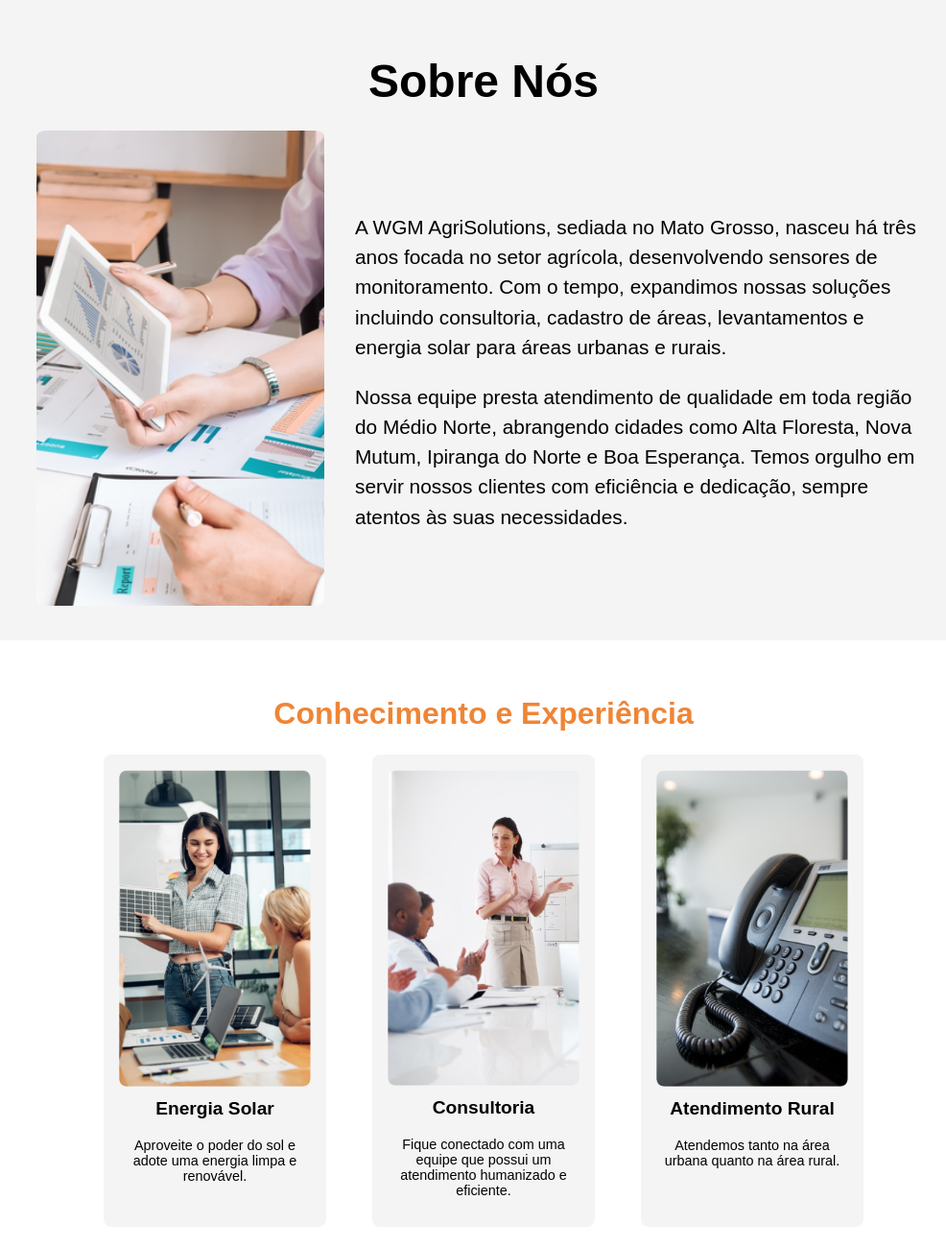
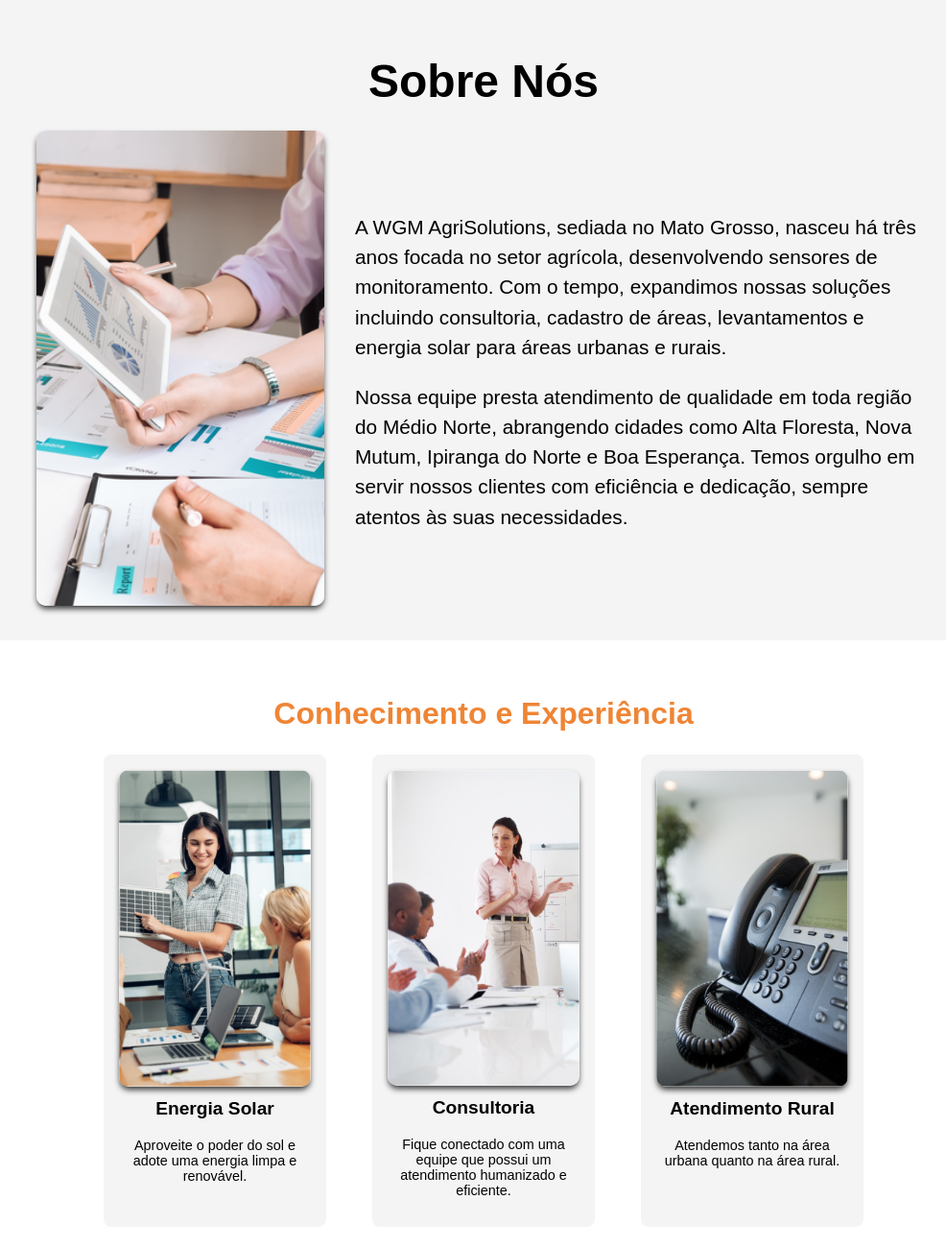
Before and after one commit to wrksystem/academic_extension_project_five, a plain HTML site: page index.html in a window 1280 px wide. Shown: the part 680-1980 px from the top of the page at 96% size, without its empty margins (136-1122 px from the left). Drawn offline with Linux system fonts and the light colour scheme.

Commit message:
mais alterações no css

```diff
--- a/css/styles.css
+++ b/css/styles.css
@@ -118,7 +118,17 @@ nav ul li a:hover::after{
 .about-us .content .image img {
     width: 300px;
     height: auto;
-    border-radius: 8px;
+    border-radius: 10px;
+    overflow: hidden;
+    position: relative;
+    display: inline-block;
+    box-shadow: 0 4px 6px -1px rgba(0, 0, 0, 0.8);
+    background-size: cover;
+    transition: all 0.8s;
+}
+
+.about-us .content .image img:hover {
+    transform: scale(0.9);
 }
 
 .about-us .content .text {
@@ -159,7 +169,17 @@ nav ul li a:hover::after{
 .card img {
     width: 100%;
     height: auto;
-    border-radius: 8px;
+    border-radius: 10px;
+    overflow: hidden;
+    position: relative;
+    display: inline-block;
+    box-shadow: 0 4px 6px -1px rgba(0, 0, 0, 0.8);
+    background-size: cover;
+    transition: all 0.8s;
+}
+
+.card img:hover {
+    transform: scale(0.9);
 }
 
 .card h3 {
@@ -288,6 +308,18 @@ nav ul li a:hover::after{
 ;
 }
 
+.content video{
+    border-radius: 6px;
+    overflow: hidden;
+    position: relative;
+    display: inline-block;
+    box-shadow: 0 4px 6px -1px rgba(0, 0, 0, 1.0);
+}
+
+
+
+
+
 .footer-content {
     display: flex;
     justify-content: space-around;
--- a/index.html
+++ b/index.html
@@ -88,7 +88,7 @@
     </section>
 
     <section class="who-we-are">
-        <h2>Quem Somos?</h2>
+        <h2>Nosso Objetivo</h2>
         <div class="content">
             <div class="text">
                 <p>Proporcionar opções confiáveis e inovadoras para o setor agrícola, visando a plena satisfação de nossos clientes e impulsionando o crecimento sustentável tanto em áreas rurais quanto urbanas.</p>
```
